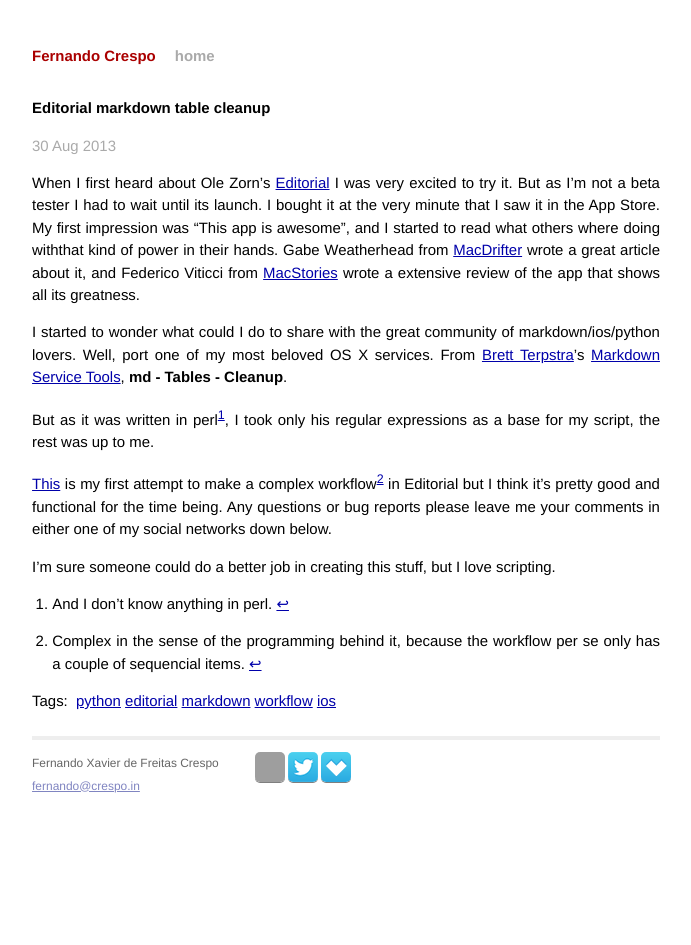
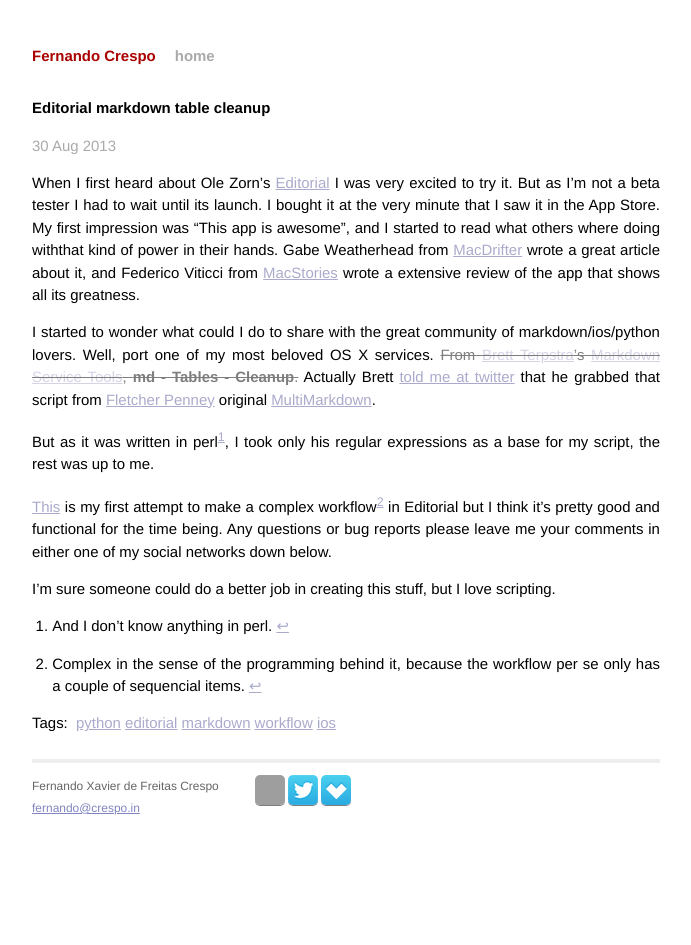
Before and after one commit to fcrespo82/fcrespo82.github.io, a Jekyll site: the page built from _posts/2013-08-30-Editorial-Markdown-Table-CleanUp.txt, in a window 1280 px wide. Shown: the whole page, without its empty margins (294-985 px from the left). Built offline with Jekyll 4.4.1, drawn with Linux system fonts in a browser that asks for light colours; grey boxes are pictures that could not be loaded.

Commit message:
Fixed multimarkdown reference and css

```diff
--- a/_posts/2013-08-30-Editorial-Markdown-Table-CleanUp.txt
+++ b/_posts/2013-08-30-Editorial-Markdown-Table-CleanUp.txt
@@ -6,7 +6,7 @@
 
 When I first heard about Ole Zorn's [Editorial][editorial] I was very excited to try it. But as I'm not a beta tester I had to wait until its launch. I bought it at the very minute that I saw it in the App Store. My first impression was "This app is awesome", and I started to read what others where doing withthat kind of power in their hands. Gabe Weatherhead from [MacDrifter][macdrifter] wrote a great article about it, and Federico Viticci from [MacStories][macstories] wrote a extensive review of the app that shows all its greatness.
 
-I started to wonder what could I do to share with the great community of markdown/ios/python lovers. Well, port one of my most beloved OS X services. From [Brett Terpstra][brett]'s [Markdown Service Tools][mdst], **md - Tables - Cleanup**.
+I started to wonder what could I do to share with the great community of markdown/ios/python lovers. Well, port one of my most beloved OS X services. <del>From [Brett Terpstra][brett]'s [Markdown Service Tools][mdst], **md - Tables - Cleanup**.</del> Actually Brett [told me at twitter][ref] that he grabbed that script from [Fletcher Penney][fp] original [MultiMarkdown][mmd].
 
 But as it was written in perl[^dontknow], I took only his regular expressions as a base for my script, the rest was up to me.
 
--- a/css/main.css
+++ b/css/main.css
@@ -25,9 +25,16 @@
 h1 { margin-bottom: 1em; }
 p { margin: 1em 0; }
 
-a         { color: #00a; }
-a:hover   { color: #000; }
-a:visited { color: #a0a; }
+a, a:visited  {
+  color: #aaaacc;
+  text-decoration: underline;
+}
+a:hover {
+  background-color: #dddddd;
+  text-decoration: none;
+  border-radius: 2px;
+}
+
 
 /*****************************************************************************/
 /*
@@ -159,3 +166,7 @@
 .post pre.terminal code {
   background-color: #333;
 }
+
+.post del {
+  opacity: 0.5;
+}
```
Also changed, not shown: other parts of _posts/2013-08-30-Editorial-Markdown-Table-CleanUp.txt (+3 -0 lines).
